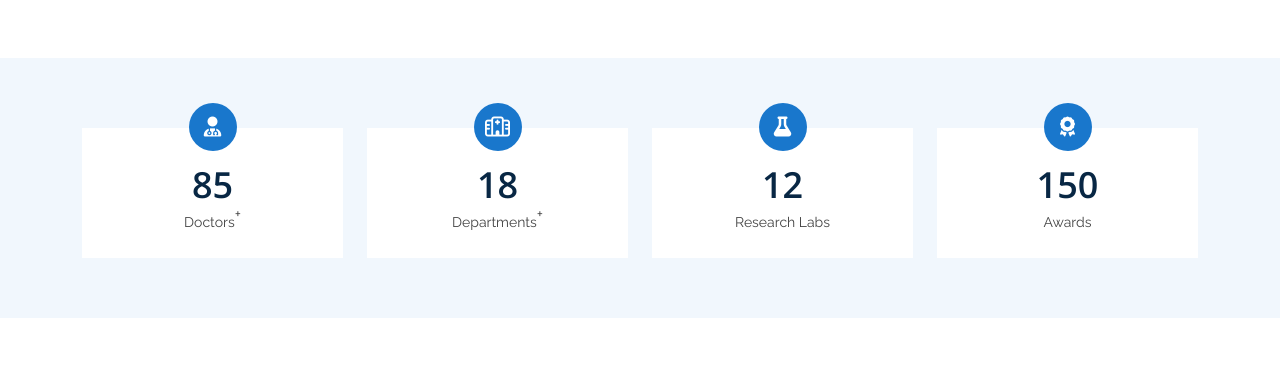
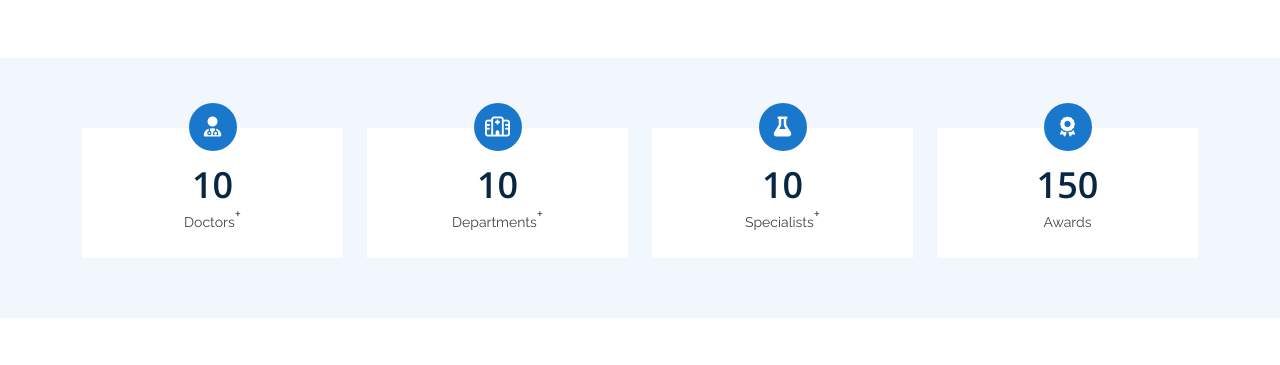
Before and after one commit to Johnwithhans/Version001-bhlsite, a Django app: page / in a window 1280 px wide. Shown: the part 1778-2143 px from the top of the page. Run offline with Django 4.2, Linux system fonts and the light colour scheme; data comes from the database, SQL or seed files in the repository; some libraries are stand-ins or nearby versions.

Commit message:
some changes have been made on the reward display

```diff
--- a/Bochi_Website/bhlwebapp/templates/bhlwebapp/includes/footer.html
+++ b/Bochi_Website/bhlwebapp/templates/bhlwebapp/includes/footer.html
@@ -25,7 +25,7 @@
               <li><i class="bx bx-chevron-right"></i> <a href="##about">About us</a></li>
               <li><i class="bx bx-chevron-right"></i> <a href="#services">Services</a></li>
               <li><i class="bx bx-chevron-right"></i> <a href="#">Privacy policy</a></li>
-              <li><i class="bx bx-chevron-right"></i> <a href="#" data-bs-toggle="modal" data-bs-target="#insuaranceModal">Insurance Providers</a></li>
+              <li><i class="bi bi-plus"></i> <a href="#" data-bs-toggle="modal" data-bs-target="#insuaranceModal">Insurance Providers</a></li>
             </ul>
           </div>
 
@@ -36,7 +36,7 @@
               <li><i class="bx bx-chevron-right"></i> <a href="#services">Orthopedics</a></li>
               <li><i class="bx bx-chevron-right"></i> <a href="#services">ENT Clinic</a></li>
               <li><i class="bx bx-chevron-right"></i> <a href="#services">General OPD</a></li>
-              <li><i class="bx bx-chevron-right"></i> <a href="#" data-bs-toggle="modal" data-bs-target="#servicesModal">All Services</a></li>
+              <li><i class="bi bi-plus"></i> <a href="#" data-bs-toggle="modal" data-bs-target="#servicesModal">All Services</a></li>
             </ul>
           </div>
 
--- a/Bochi_Website/bhlwebapp/templates/bhlwebapp/index.html
+++ b/Bochi_Website/bhlwebapp/templates/bhlwebapp/index.html
@@ -147,7 +147,7 @@
           <div class="col-lg-3 col-md-6">
             <div class="count-box">
               <i class="fas fa-user-md"></i>
-              <span data-purecounter-start="0" data-purecounter-end="85" data-purecounter-duration="1"
+              <span data-purecounter-start="0" data-purecounter-end="10" data-purecounter-duration="1"
                 class="purecounter">
 
               </span>
@@ -158,7 +158,7 @@
           <div class="col-lg-3 col-md-6 mt-5 mt-md-0">
             <div class="count-box">
               <i class="far fa-hospital"></i>
-              <span data-purecounter-start="0" data-purecounter-end="18" data-purecounter-duration="1"
+              <span data-purecounter-start="0" data-purecounter-end="10" data-purecounter-duration="1"
                 class="purecounter"></span>
               <p>Departments<sup style="font-size: 15px;">+</sup></p>
             </div>
@@ -167,9 +167,9 @@
           <div class="col-lg-3 col-md-6 mt-5 mt-lg-0">
             <div class="count-box">
               <i class="fas fa-flask"></i>
-              <span data-purecounter-start="0" data-purecounter-end="12" data-purecounter-duration="1"
+              <span data-purecounter-start="0" data-purecounter-end="10" data-purecounter-duration="1"
                 class="purecounter"></span>
-              <p>Research Labs</p>
+              <p>Specialists<sup style="font-size: 15px;">+</sup></p>
             </div>
           </div>
 
```
